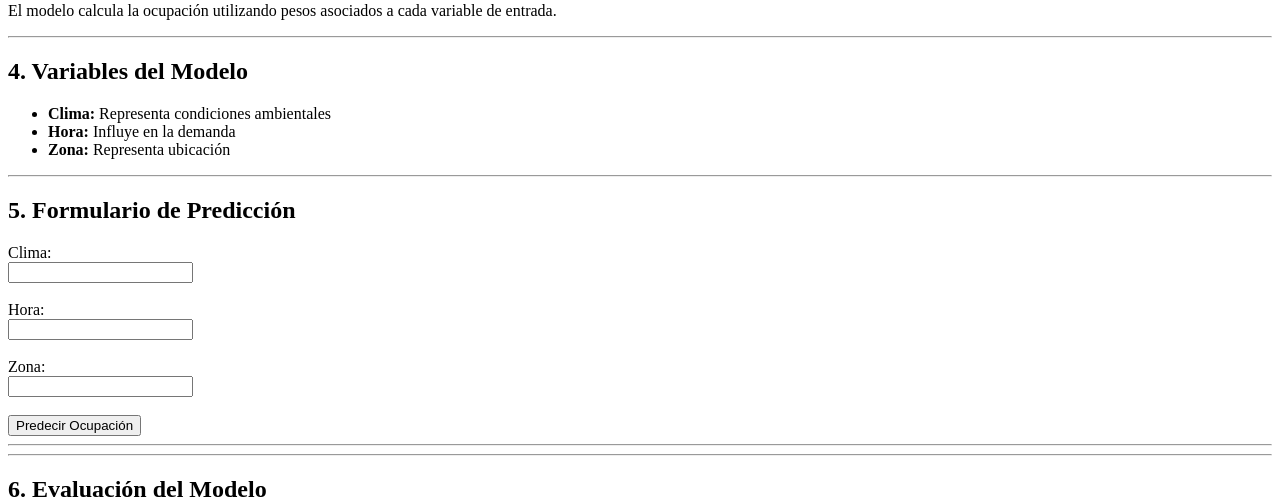
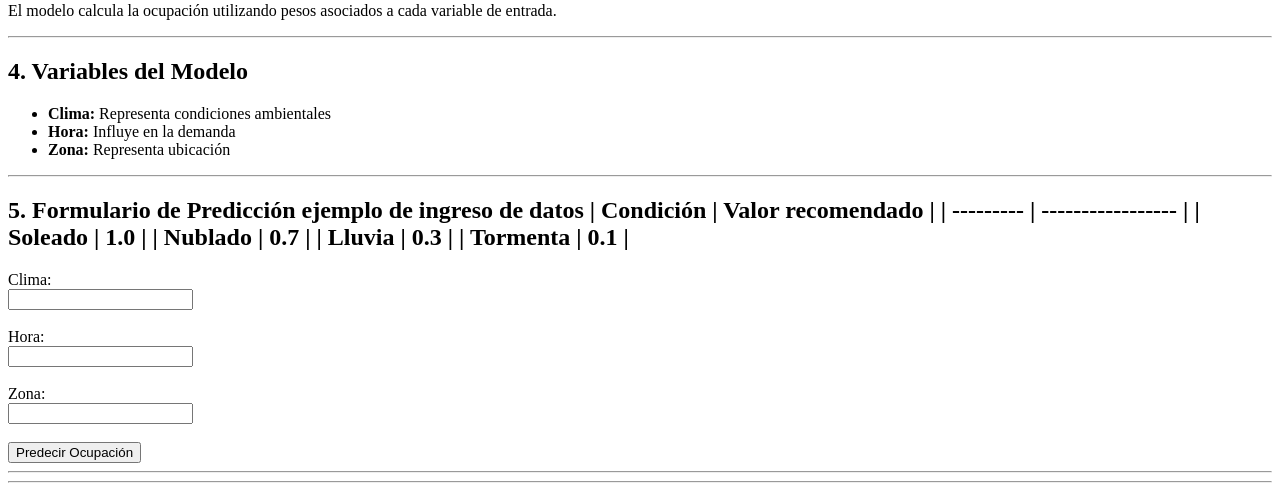
Before and after one commit to LuisaMendez012/ProjectMachine, a Flask app: page /modelo in a window 1280 px wide. Shown: the part 540-1041 px from the top of the page. Run offline with Flask 3, Linux system fonts and the light colour scheme.

Commit message:
Update f2

```diff
--- a/templates/fase2.html
+++ b/templates/fase2.html
@@ -55,7 +55,13 @@ El modelo calcula la ocupación utilizando pesos asociados a cada variable de en
 
 <hr>
 
-<h2>5. Formulario de Predicción</h2>
+<h2>5. Formulario de Predicción ejemplo de ingreso de datos | Condición | Valor recomendado |
+| --------- | ----------------- |
+| Soleado   | 1.0               |
+| Nublado   | 0.7               |
+| Lluvia    | 0.3               |
+| Tormenta  | 0.1               |
+</h2>
 
 <form method="POST">
 
```
